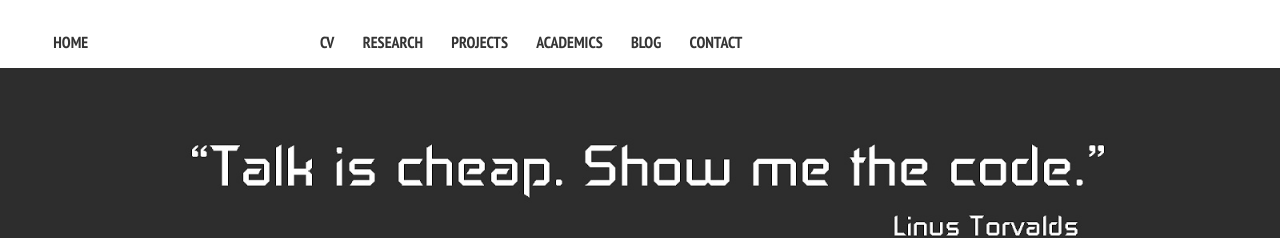
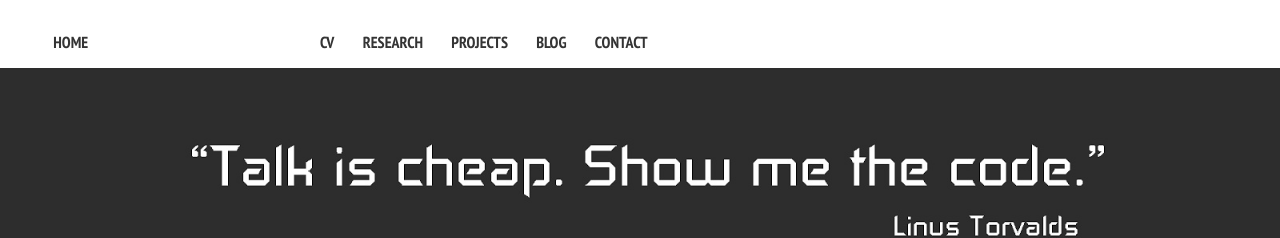
Before and after one commit to Akash1684/akash1684.github.io, a Jekyll site: the page built from index.md, in a window 1280 px wide. Shown: the top 238 px of the page. Built offline with Jekyll 4.4.1, drawn with Linux system fonts in a browser that asks for light colours; nearby versions of some CDN libraries.

Commit message:
Update _config.yml

```diff
--- a/_config.yml
+++ b/_config.yml
@@ -4,7 +4,7 @@
 url:              https://akash1684.github.io/
 #http://localhost:5000
 #https://jponttuset.github.io
-#disqus_shortname: akashsrivastava
+disqus_shortname: akash1684
 
 # Owner/author information
 owner:
@@ -33,8 +33,6 @@
     url: /research/
   - title: Projects
     url: /projects/
-  - title: Academics
-    url: /academics/
   - title: Blog
     url: /blog/
   - title: Contact
```
